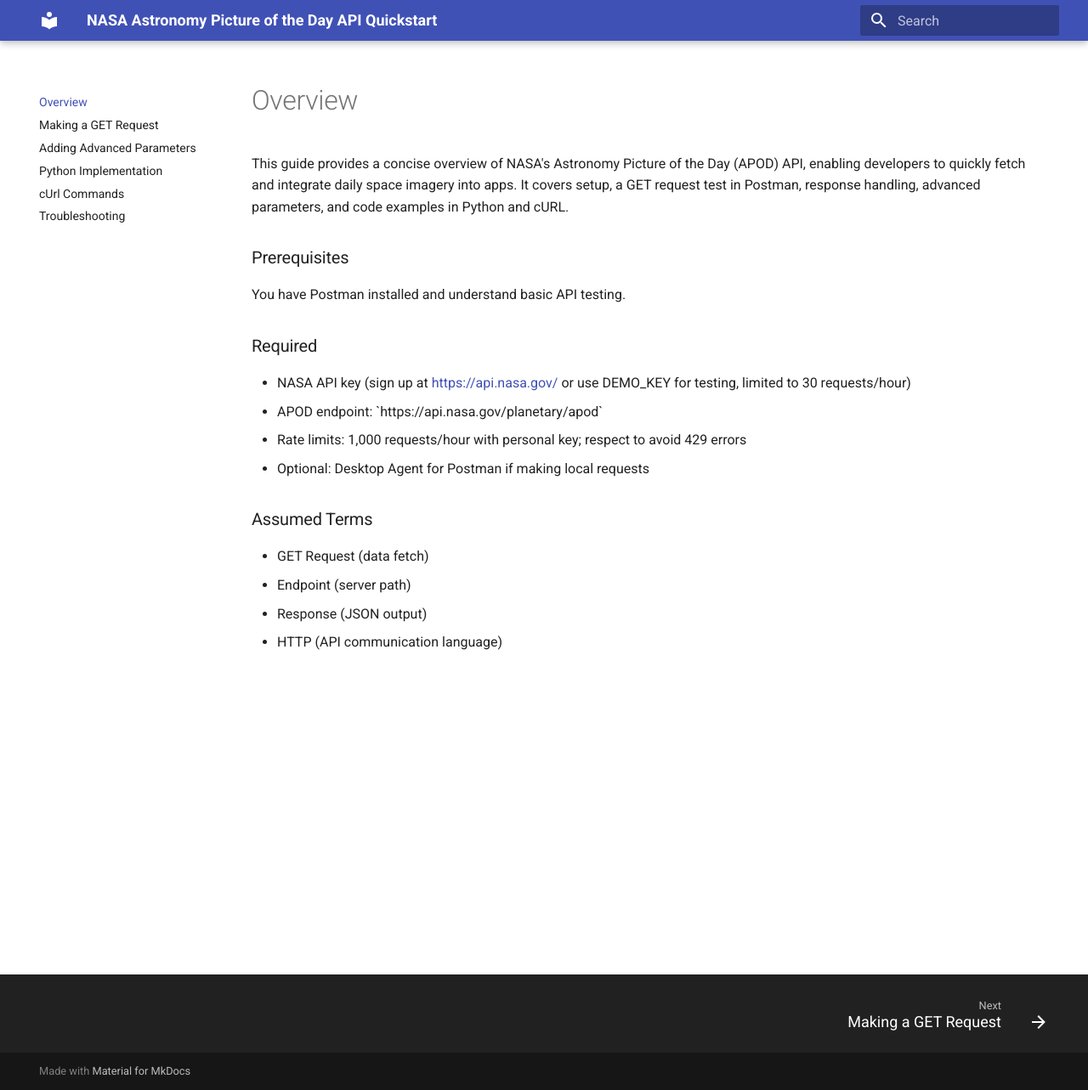
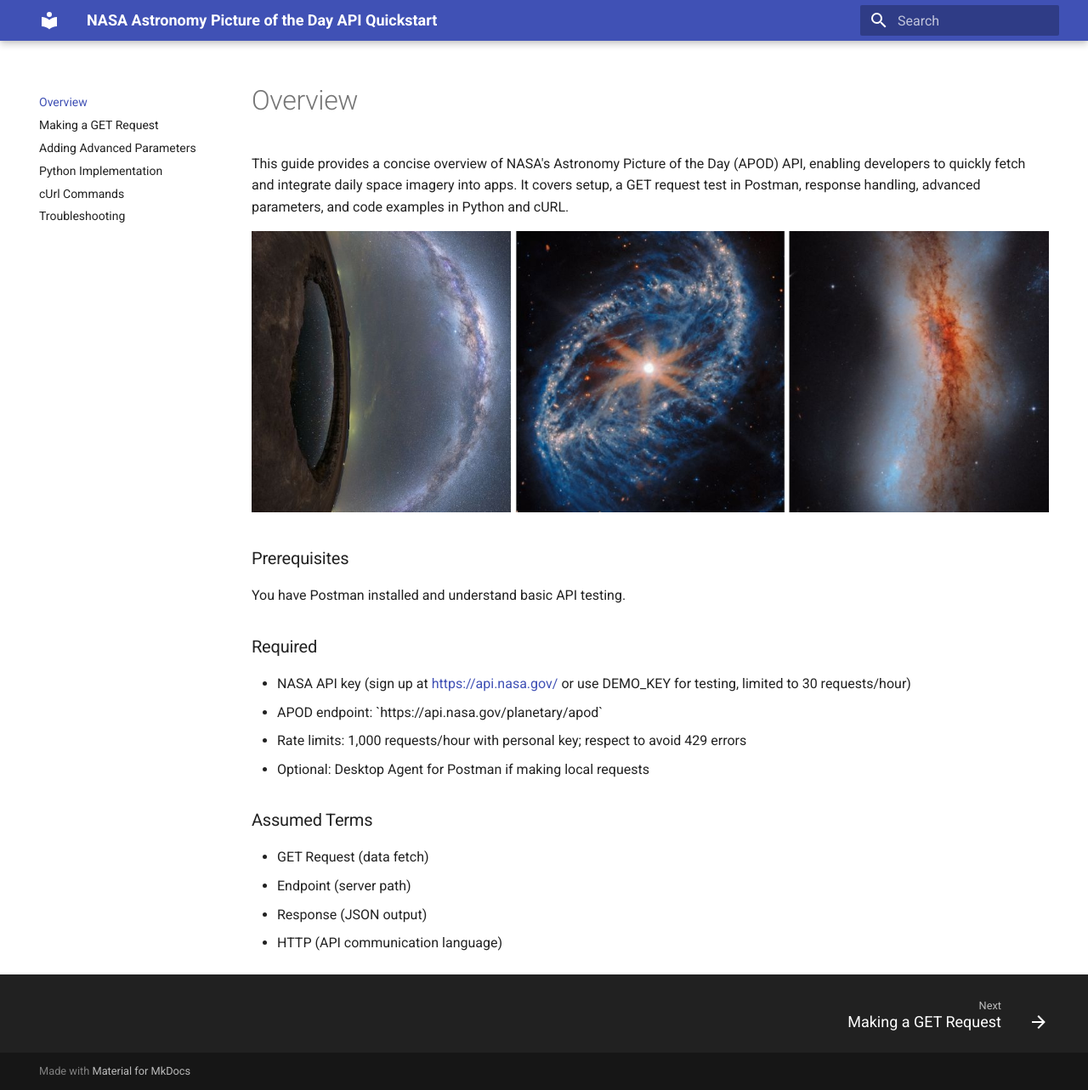
Before and after one commit to codymauro/APOD-API-Test, an MkDocs documentation site: the page built from docs/index.md, in a window 1280 px wide and 1283 px high. Shown: the whole window at 85% size. Built offline with MkDocs 1.6.1 and Material for MkDocs 9.7.7, drawn with Linux system fonts in a browser that asks for light colours.

Commit message:
Update index.md

```diff
--- a/docs/index.md
+++ b/docs/index.md
@@ -3,6 +3,9 @@ hide:
   - toc
 ---
 This guide provides a concise overview of NASA's Astronomy Picture of the Day (APOD) API, enabling developers to quickly fetch and integrate daily space imagery into apps. It covers setup, a GET request test in Postman, response handling, advanced parameters, and code examples in Python and cURL.
+
+![NASA APODs over the years](images/apod-examples.jpg)
+
 ### Prerequisites
 You have Postman installed and understand basic API testing.
 ### Required
```
